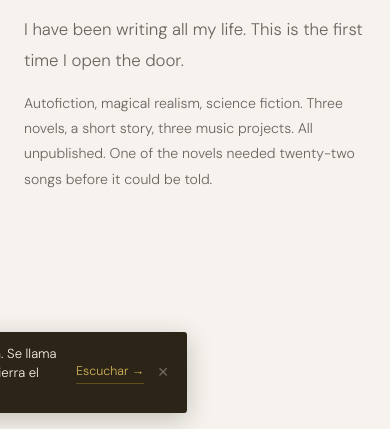
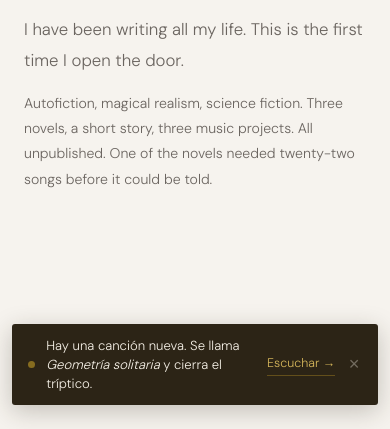
Before and after one commit to erikugarte/erikugartelopez.com, an Eleventy site: page src/index.njk in a window 390 px wide. Shown: the part 415-844 px from the top of the page. Built offline with nearby package versions, Linux system fonts and the light colour scheme; Eleventy itself is replaced by a stand-in of ours; files that its build step writes are made by us from their sources.

Commit message:
Update toast.njk

```diff
--- a/src/_includes/partials/toast.njk
+++ b/src/_includes/partials/toast.njk
@@ -25,22 +25,18 @@
     box-shadow: 0 6px 25px rgba(44, 36, 22, 0.25);
     z-index: 900;
     max-width: 520px;
-    width: calc(100% - 2rem);
     opacity: 0;
     transition: all 0.6s cubic-bezier(0.16, 1, 0.3, 1);
     font-family: inherit;
   }
-
   .toast-aviso--visible {
-    transform: translateX(-50%) translateY(0);
+    transform: translateY(0);
     opacity: 1;
   }
-
   .toast-aviso--saliendo {
-    transform: translateX(-50%) translateY(calc(100% + 2rem));
+    transform: translateY(calc(100% + 2rem));
     opacity: 0;
   }
-
   .toast-aviso__dot {
     width: 7px;
     height: 7px;
@@ -49,23 +45,19 @@
     flex-shrink: 0;
     animation: toast-pulso 2.5s ease-in-out infinite;
   }
-
   @keyframes toast-pulso {
     0%, 100% { opacity: 1; }
     50% { opacity: 0.3; }
   }
-
   .toast-aviso__text {
     font-size: 0.88rem;
     line-height: 1.45;
     margin: 0;
     flex: 1;
   }
-
   .toast-aviso__text em {
     font-style: italic;
   }
-
   .toast-aviso__link {
     font-size: 0.78rem;
     color: #d4b55a;
@@ -75,11 +67,9 @@
     flex-shrink: 0;
     transition: border-color 0.2s;
   }
-
   .toast-aviso__link:hover {
     border-color: #d4b55a;
   }
-
   .toast-aviso__close {
     background: none;
     border: none;
@@ -92,14 +82,14 @@
     flex-shrink: 0;
     line-height: 1;
   }
-
   .toast-aviso__close:hover {
     opacity: 1;
   }
-
   @media (max-width: 480px) {
     .toast-aviso {
-      bottom: 1rem;
+      right: 0.75rem;
+      left: 0.75rem;
+      max-width: none;
       padding: 0.75rem 1rem;
       gap: 0.7rem;
     }
```
